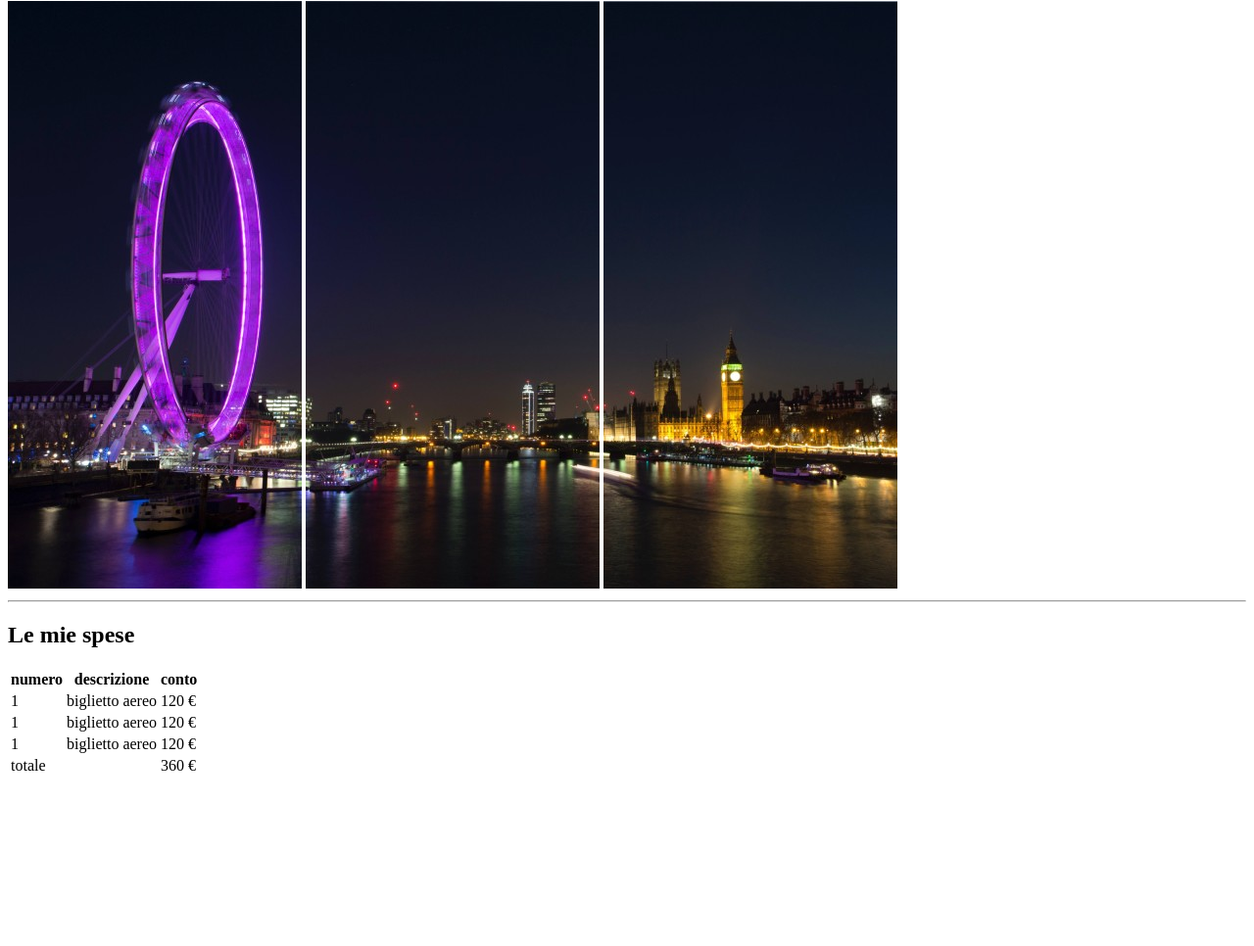
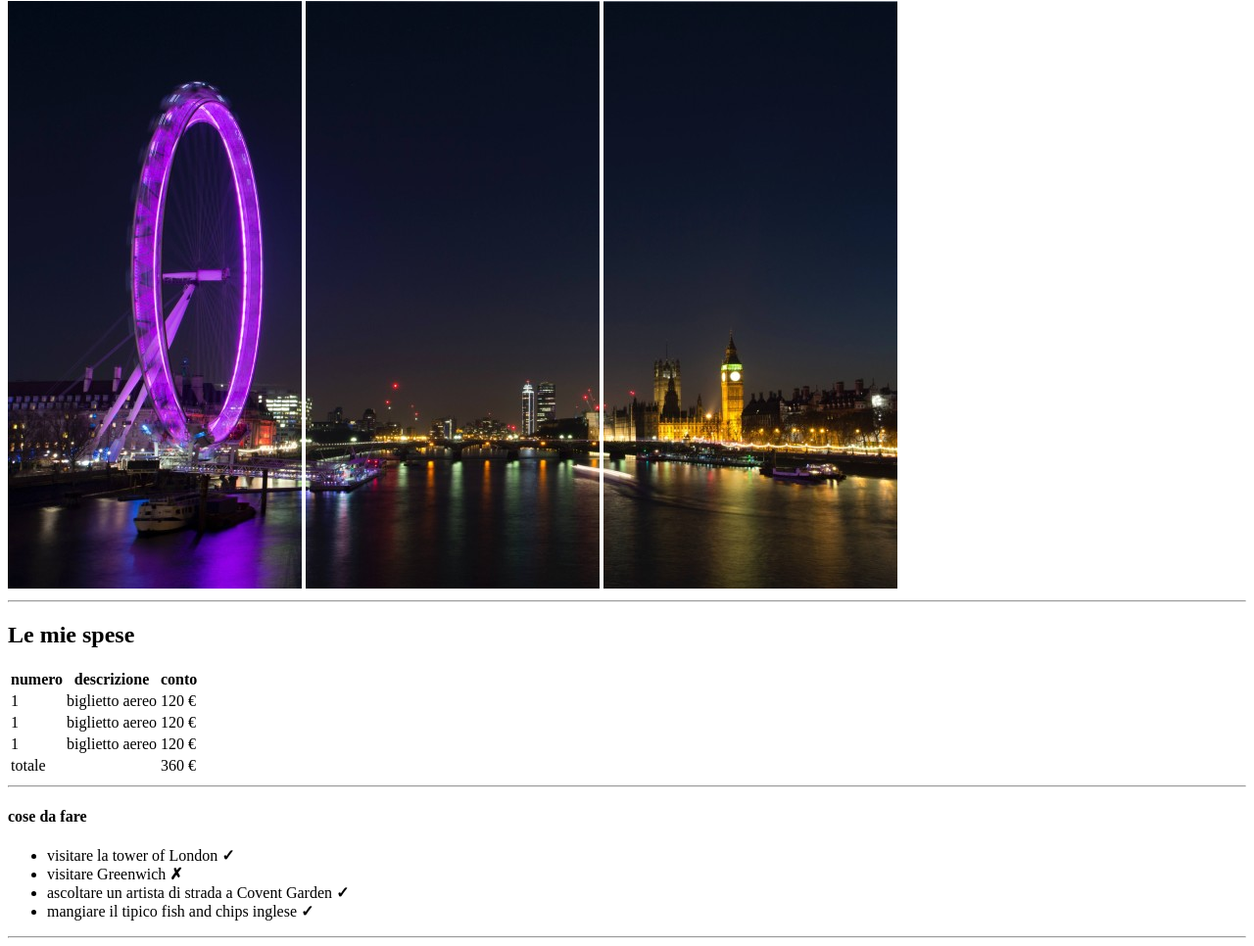
Before and after one commit to johngiangrossi/html-london-trip, a plain HTML site: page index.html in a window 1280 px wide. Shown: the part 79-1045 px from the top of the page at 98% size. Before the commit the page ends 881 px from the top, so only its background shows below. Drawn offline with Linux system fonts and the light colour scheme.

Commit message:
aggiunta sezione cose da fare

```diff
--- a/index.html
+++ b/index.html
@@ -55,6 +55,17 @@
                 </tfoot>
             </table>
         </section>
+        <hr>
+        <section>
+            <h4>cose da fare</h4>
+            <ul>
+                <li>visitare la tower of London <b>&check;</b></li>
+                <li>visitare Greenwich <b>&cross;</b></li>
+                <li>ascoltare un artista di strada a Covent Garden <b>&check;</b></li>
+                <li>mangiare il tipico fish and chips inglese <b>&check;</b></li>
+            </ul>
+            <hr>
+        </section>
     </main>
 
 </body>
```
